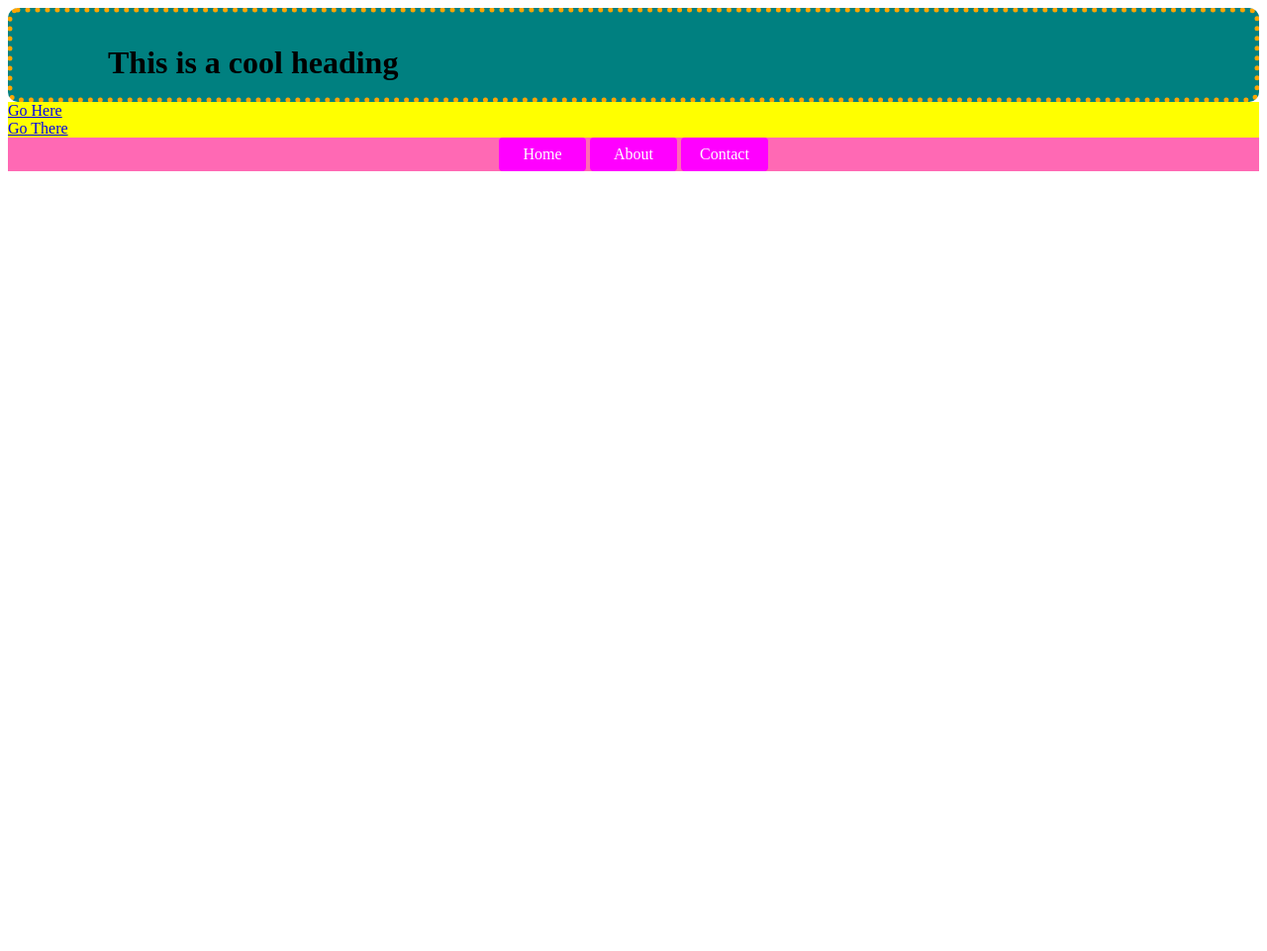
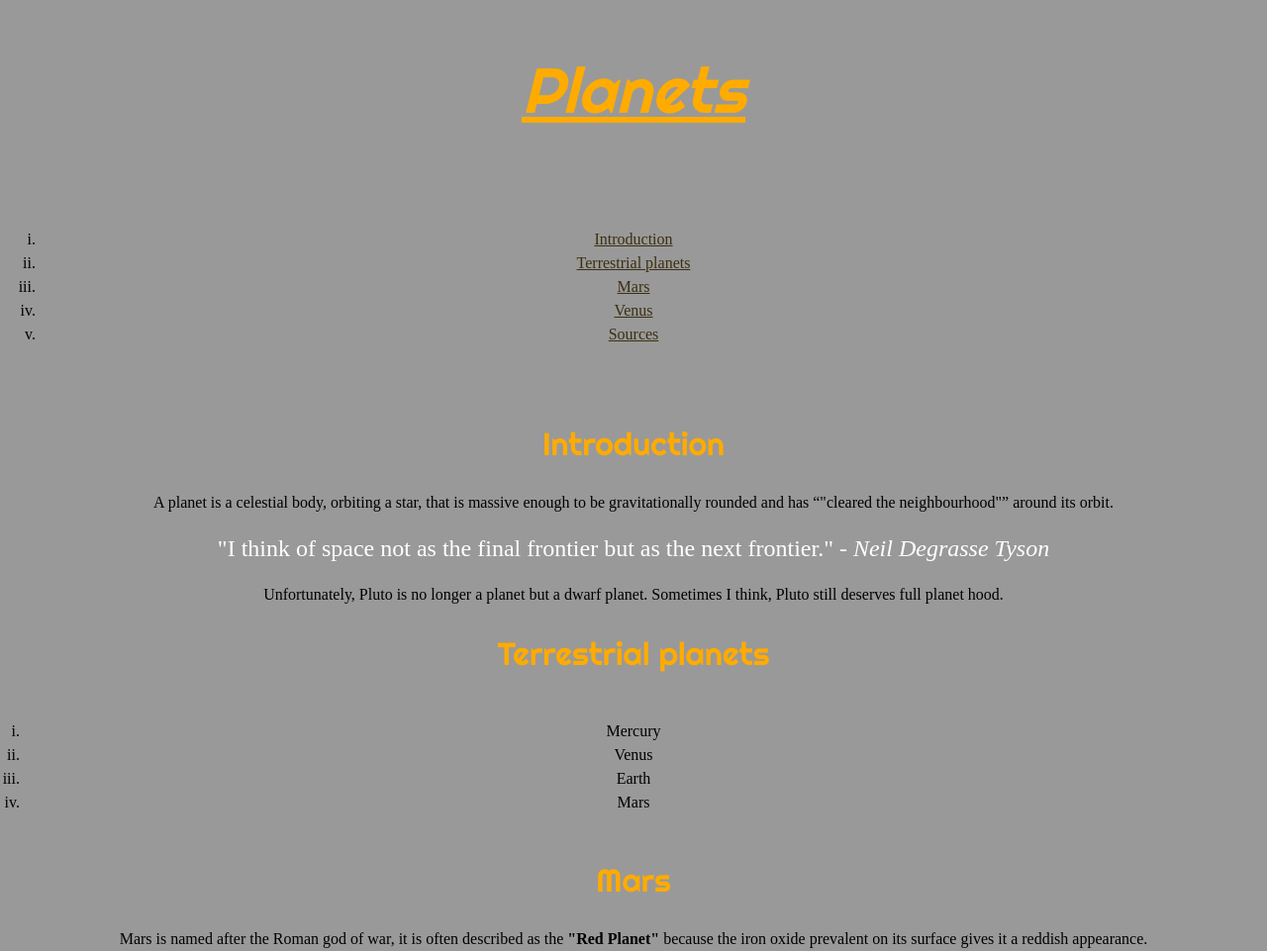
Before and after one commit to samzah/dsn1674-assignment-4, a plain HTML site: page index.html in a window 1280 px wide. Shown: the top 961 px of the page at 99% size. Before the commit the page ends 800 px from the top, so only its background shows below. Drawn offline with Linux system fonts and the light colour scheme; a web font is replaced by a local one.

Commit message:
Proper index file and things

```diff
--- a/css/main.css
+++ /dev/null
@@ -1,49 +0,0 @@
-html {
-
-margin: 0;
-
-}
-
-h1 {
-
-background-color: teal;
-	padding: 1em 2em 0.5em 3em;
-	margin: 0;
-	border: 5px dotted orange;
-	border-radius: 10px;
-
-}
-
-a {
-	background-color: yellow;
-	display: block;
-
-}
-
-nav {
-	background-color: hotpink;
-	text-align: center;
-
-
-
-}
-nav ul {
-list-style: none;
-margin: 0;
-padding: 0;
-
-}
-
-nav li {
-	display: inline-block; /* a block is a box by itself on a line, where as inline-block is several boxes on the same line */
-}
-
-nav a {
-	dipslay: inline-block;
-	padding: 0.5em 0.75em;
-	background-color: magenta;
-	color: white;
-	text-decoration: none;
-	border-radius: 4px;
-	width: 4em; /* could use percent instead of -em- */
-}
--- /dev/null
+++ b/css/style.css
@@ -0,0 +1,59 @@
+html {
+    background-color: #999;
+    font-family: 'Slabo 13px', serif;
+    font-size: 1rem;
+    text-align: center;
+}
+
+h1{
+  font-weight: normal;
+  font-size: 4rem;
+  font-style: italic;
+  text-decoration: underline;
+  font-family: 'Righteous', cursive;
+  line-height: 1.5;
+  color: #FFAB00;
+}
+
+h2{
+  font-weight: normal;
+  font-size: 2rem;
+  text-decoration: none;
+  font-family: 'Righteous', serif;
+  line-height: 1.5;
+  color: #FFAB00;
+}
+
+ol {
+  list-style-type: lower-roman;
+  padding: 1rem;
+  line-height: 1.5;
+  font-size: 1rem;
+}
+
+nav {
+  list-style-type: none;
+  padding: 1rem;
+}
+
+blockquote{
+  font-size: 1.5rem;
+  color: white;
+}
+
+figcaption{
+  font-size:1.5rem;
+  font-style: italic;
+}
+
+dl{
+    line-height: 1.5;
+}
+
+a {
+  color: #3B2F10;
+}
+
+a:hover {
+  color: white
+}
--- a/index.html
+++ b/index.html
@@ -1,27 +1,72 @@
 <!doctype html>
-<html lang="en-ca">
-<head>
-		<meta charset="utf-8">
-		<title>Boxes!</title>
-		<link href="css/main.css" rel="stylesheet">
-</head>
 
-<body>
+<html>
 
-<h1>This is a cool heading</h1>
+<title> Favorite Planets</title>
+<link href="css/style.css" rel="stylesheet">
+<link href='http://fonts.googleapis.com/css?family=Righteous|Slabo+13px' rel='stylesheet' type='text/css'>
 
-<a href=#>Go Here</a>
-<a href=#>Go There</a>
+<main>
+	<h1>Planets</h1>
+		<nav>
+			<ol>
+				<li><a href="#introduction">Introduction</a></li>
+				<li><a href="#terrestrial">Terrestrial planets</a></li>
+				<li><a href="#mars">Mars</a></li>
+				<li><a href="#venus">Venus</a></li>
+				<li><a href="#sources">Sources</a></li>
+			</ol>
+		</nav>
 
-<nav>
-	<ul>
-		<li><a href=#> Home </a></li>
-		<li><a href=#> About </a></li>
-		<li><a href=#> Contact </a></li>
-	</ul>
-</nav>
+	<h2 id="introduction">Introduction</h2>
+		<p>A planet is a celestial body, orbiting a star, that is massive enough to be gravitationally rounded and has <q>"cleared the neighbourhood"</q> around its orbit.</p>
+		<blockquote>"I think of space not as the final frontier but as the next frontier." - <cite>Neil Degrasse Tyson</cite></blockquote>
+		<p>Unfortunately, Pluto is no longer a planet but a dwarf planet. Sometimes I think, Pluto still deserves full planet hood.</p>
+
+	<h2 id="terrestrial">Terrestrial planets</h2>
+
+	<ol>
+		<li>Mercury</li>
+		<li>Venus</li>
+		<li>Earth</li>
+		<li>Mars</li>
+	</ol>
+
+	<h2 id="mars">Mars</h2>
+		<p>Mars is named after the Roman god of war, it is often described as the <b>"Red Planet"</b> because the iron oxide prevalent on its surface gives it a reddish appearance.</p>
+			<figure>
+				<img src="img/mars.jpg" alt="Photo of Mars">
+				<figcaption>A computer-generated image of Mars from real data.</figcaption>
+			</figure>
+
+	<dl>
+		<dt>Semi-majoraxis:</dt><dd><data value="227939100">227939100km</data></dd>
+		<dt>Orbitalperiod:</dt><dd><data value="686.971">686.971d</data></dd>
+		<dt>Meanradius:</dt><dd><data value="3389.5">3389.5km</data></dd>
+	</dl>
 
 
+	<h2 id="venus">Venus</h2>
+		<p>Venus is the second planet from the Sun, orbiting it every <data value="224.7">224.7 Earth days</data>.</p>
+			<figure>
+				<img src="img/venus.jpg" alt="Photo of Venus">
+				<figcaption>A real-colour image of Venus processed from two filters. The surface is obscured by a thick blanket of clouds.</figcaption>
+			</figure>
 
-</body>
+	<dl>
+		<dt>Semi-major axis:</dt> <dd><data value="108208000">108208000km</data> </dd>
+		<dt>Orbital period:</dt> <dd><data value="224.701">224.701d</data></dd>
+		<dt>Mean radius:</dt> <dd><data value="6051.8">6051.8km</data></dd>
+	</dl>
+
+</main>
+
+<footer>
+	<h2 id="sources">Sources</h2>
+		<ol>
+			<li><cite><a href="https://en.wikipedia.org/wiki/Mars">https://en.wikipedia.org/wiki/Mars</a></cite></li>
+			<li><cite><a href="https://en.wikipedia.org/wiki/Venus">https://en.wikipedia.org/wiki/Venus</a></cite></li>
+		</ol>
+</footer>
+
 </html>
```
Also changed, not shown: img/mars.jpg (added), img/venus.jpg (added).
